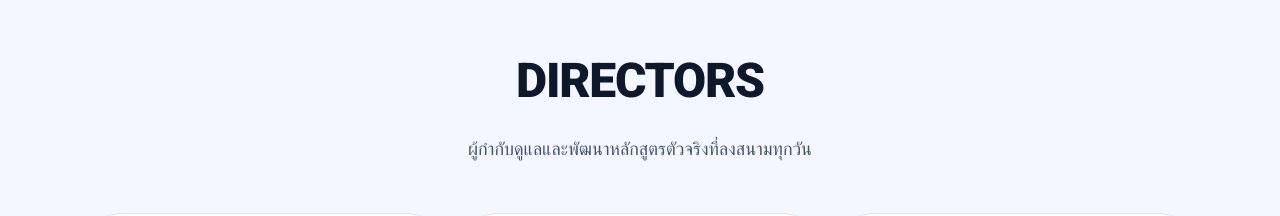
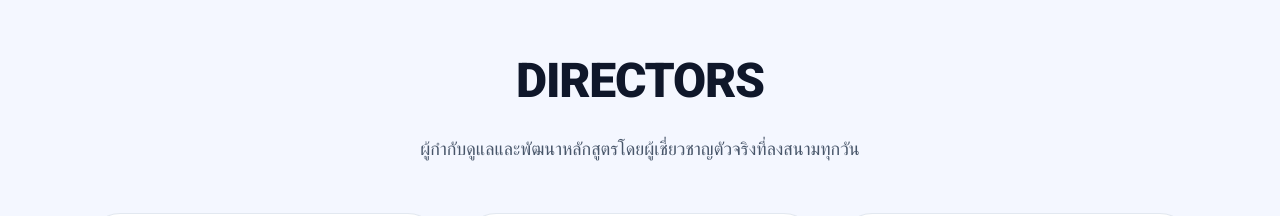
Before and after one commit to poohphurit/RunProject, a React (Vite) app: page / in a window 1280 px wide. Shown: the part 7360-7576 px from the top of the page. Built offline with nearby package versions, Linux system fonts and the light colour scheme; the HTML template or start-up script is replaced by a standard one; a web font is replaced by a local one.

Commit message:
style: update directors section subtitle text

```diff
--- a/src/App.jsx
+++ b/src/App.jsx
@@ -1035,7 +1035,7 @@ export default function App() {
       </section>
 
       <section id="directors" className="py-10 md:py-14 bg-[#f4f7ff] border-t border-slate-200/50">
-        <SectionTitle title="DIRECTORS" subtitle="ผู้กำกับดูแลและพัฒนาหลักสูตรตัวจริงที่ลงสนามทุกวัน" />
+        <SectionTitle title="DIRECTORS" subtitle="ผู้กำกับดูแลและพัฒนาหลักสูตรโดยผู้เชี่ยวชาญตัวจริงที่ลงสนามทุกวัน" />
         <div className="mx-auto mt-12 grid max-w-6xl gap-6 px-6 lg:grid-cols-3">
           {directors.map((director) => (
             <article key={director.name} className="group rounded-[2rem] border border-slate-200 bg-white p-4 shadow-sm transition duration-300 hover:-translate-y-2 hover:shadow-[0_26px_80px_rgba(244,63,94,0.12)]">
```
